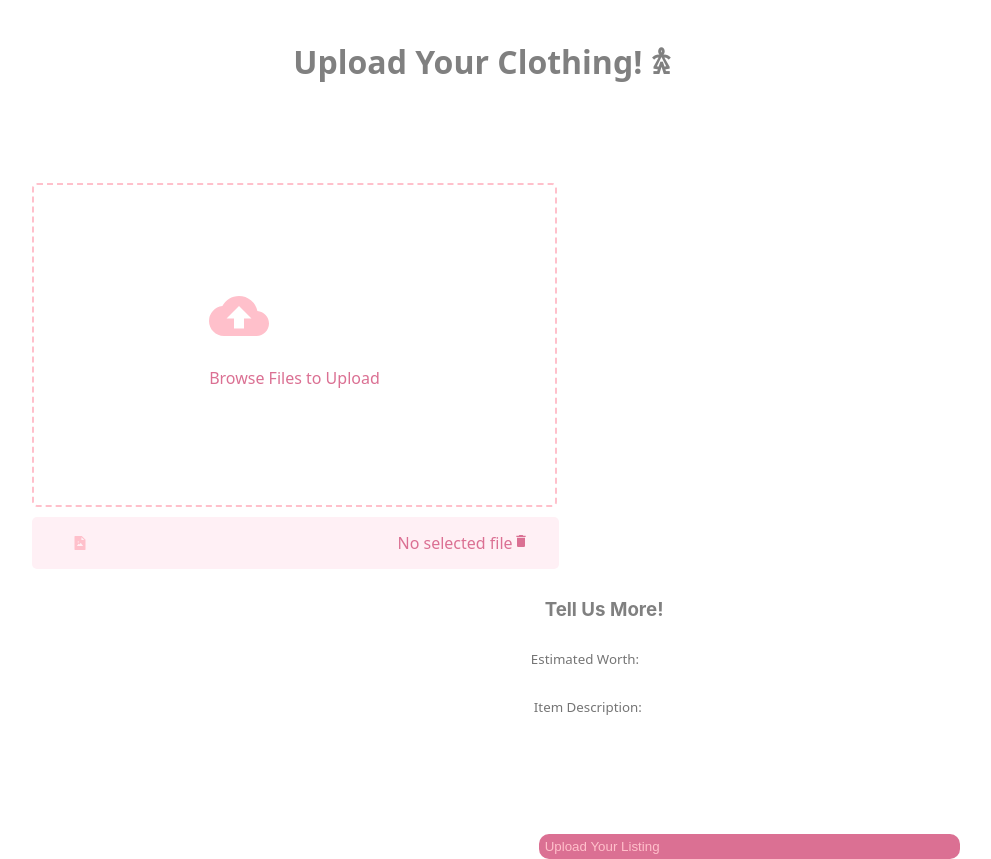
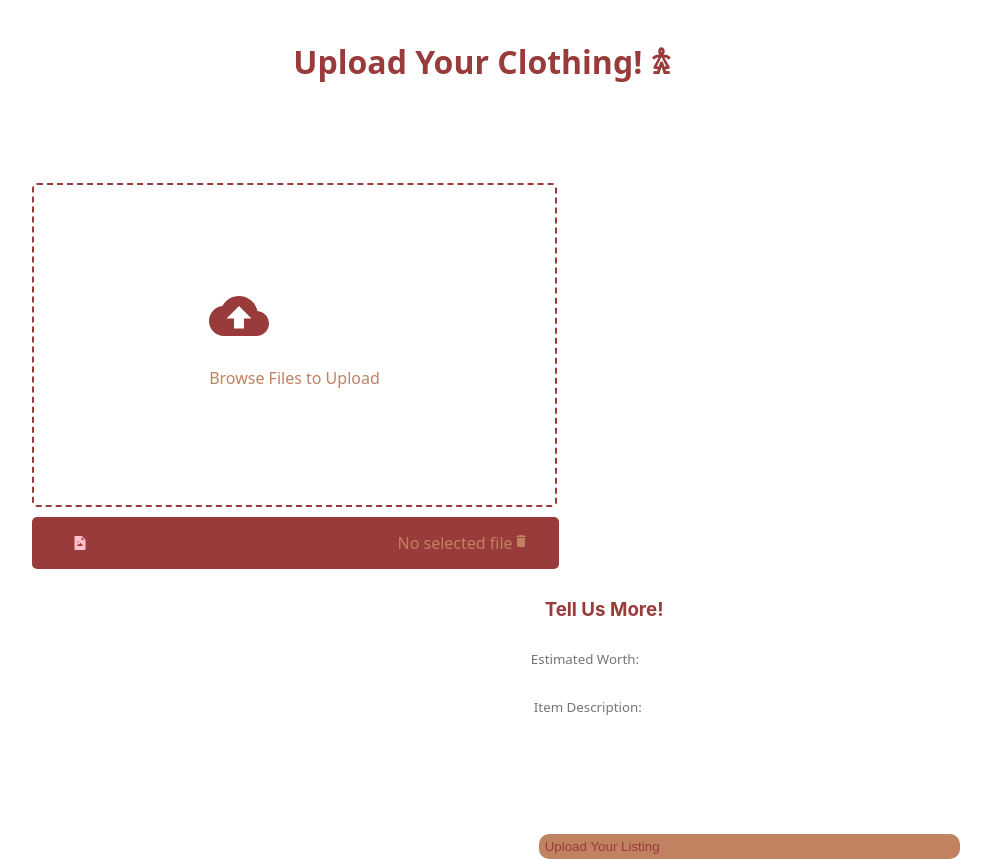
Before and after one commit to Oasis-NEU/f23-group14, a React (Create React App) app: page /upload in a window 1280 px wide. Shown: the whole page, without its empty margins (158-1149 px from the left). Built offline with nearby package versions, Linux system fonts and the light colour scheme.

Commit message:
changed colors

```diff
--- a/src/pages/Upload.js
+++ b/src/pages/Upload.js
@@ -4,14 +4,7 @@ import { AiFillFileImage } from "react-icons/ai";
 import Dropdown from "react-bootstrap/Dropdown";
 import "./upload.css";
 import { supabase } from "../supabaseClient";
-/*
-- make buttons for all of the fields
-- connect the fields with the data
-- eg. line 49 needs to be fixed
-- eg. create consts for each field
-- style the page to match the theme
 
-  */
 function Upload() {
   const [image, setImage] = useState(null);
   const [fileName, setFileName] = useState("No selected file");
@@ -73,7 +66,7 @@ function Upload() {
                     fileRef.current.click();
                   }}
                 >
-                  <MdCloudUpload color="pink" size={60} />
+                  <MdCloudUpload color="#9A3B3B" size={60} />
                   <p>Browse Files to Upload</p>
                 </div>
               )}
--- a/src/pages/upload.css
+++ b/src/pages/upload.css
@@ -3,14 +3,14 @@
     flex-direction: column;
     justify-content: space-around;
     align-items: center;
-    border: 2px dashed  pink;
+    border: 2px dashed  #9A3B3B;
     height: 300px;
     width: 500px;
     cursor: pointer;
     padding: 2%;
     border-radius: 5px;
     margin-left: 20%;
-    color: palevioletred;
+    color: #C08261;
     font-family: system-ui, -apple-system, BlinkMacSystemFont, 'Segoe UI', Roboto, Oxygen, Ubuntu, Cantarell, 'Open Sans', 'Helvetica Neue', sans-serif;
 
  }
@@ -23,21 +23,21 @@
      padding: 15px 40px;
      padding-right: 30px;
      border-radius: 5px;
-     background-color: #FFF0F5;
+     background-color: #9A3B3B;
      margin-left: 20%;
-     color: palevioletred;
+     color: #C08261;
      font-family: system-ui, -apple-system, BlinkMacSystemFont, 'Segoe UI', Roboto, Oxygen, Ubuntu, Cantarell, 'Open Sans', 'Helvetica Neue', sans-serif;
  }
 
  .heading{
      margin-top: 40px;
-     color: gray;
+     color: #9A3B3B;
      text-align: center;
      font-family: system-ui, -apple-system, BlinkMacSystemFont, 'Segoe UI', Roboto, Oxygen, Ubuntu, Cantarell, 'Open Sans', 'Helvetica Neue', sans-serif;
  }
 
  input[type=number]{
-     color: pink;
+     color: #9A3B3B;
      padding: 10px;
      border: none;
      font-family: system-ui, -apple-system, BlinkMacSystemFont, 'Segoe UI', Roboto, Oxygen, Ubuntu, Cantarell, 'Open Sans', 'Helvetica Neue', sans-serif;
@@ -49,10 +49,10 @@
  }
 
  textarea {
-     color: pink;
+     color: #9A3B3B;
      padding-bottom: 50px;
      padding-top: 10px;
-     border-color: pink;
+     border-color: #9A3B3B;
      padding-left: 7px;
      resize: none;
      border:none;
@@ -67,8 +67,8 @@
 
  button{
 
-     background-color: palevioletred;
-     color: pink;
+     background-color: #C08261;
+     color: #9A3B3B;
      padding-right: 300px;
      margin-left: 51%;
      padding-top: 5px;
@@ -94,7 +94,7 @@
  h3{
 
      margin-left: 51.5%;
-     color: gray;
+     color: #9A3B3B;
      text-align: left;
  }
  .child-element-1 {
```
